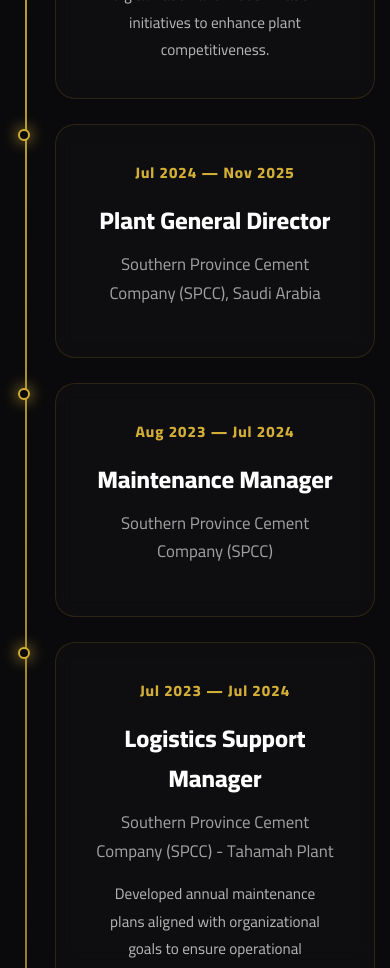
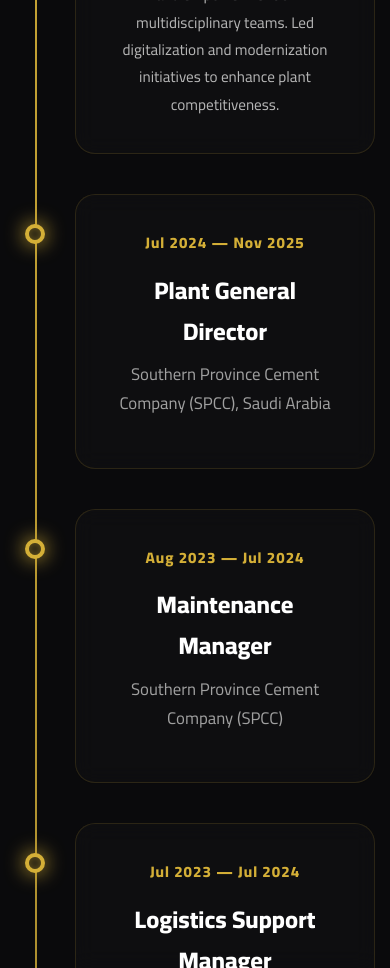
Before and after one commit to ahmedalmagmde/Saad-Eid-Salem, a plain HTML site: page index.html in a window 390 px wide. Shown: the part 2940-3908 px from the top of the page. Drawn offline with nearby package versions, Linux system fonts and the light colour scheme.

Commit message:
Update index.html

```diff
--- a/index.html
+++ b/index.html
@@ -209,49 +209,116 @@
     }
 
     /* الخط الزمني الفاخر للخبرات */
-    .timeline { position: relative; max-width: 900px; margin: auto; }
+    .timeline { position: relative; max-width: 1000px; margin: 0 auto; }
+
+    /* الخط الأساسي */
     .timeline::before {
-      content: ''; position: absolute; left: 20px; top: 0; bottom: 0; width: 2px;
+      content: ''; position: absolute; left: 50%; top: 0; bottom: 0; width: 2px;
       background: linear-gradient(to bottom, var(--gold-primary), transparent);
-    }
-    [dir="rtl"] .timeline::before { left: auto; right: 20px; }
-
-    .timeline-item { position: relative; padding-left: 60px; margin-bottom: 40px; }
-    [dir="rtl"] .timeline-item { padding-left: 0; padding-right: 60px; }
-
-    .timeline-dot {
-      position: absolute; left: 13px; top: 5px; width: 16px; height: 16px; border-radius: 50%;
-      background: var(--bg-dark); border: 3px solid var(--gold-primary);
-      box-shadow: 0 0 15px var(--gold-primary); transition: 0.4s;
-    }
-    [dir="rtl"] .timeline-dot { left: auto; right: 13px; }
-    .timeline-item:hover .timeline-dot { background: var(--gold-primary); transform: scale(1.3); }
-
-    @media (max-width: 768px) {
-      .timeline-item { padding-left: 50px; margin-bottom: 30px; }
-      [dir="rtl"] .timeline-item { padding-right: 50px; }
-      .timeline::before { left: 15px; }
-      [dir="rtl"] .timeline::before { right: 15px; }
-      .timeline-dot { left: 8px; width: 14px; height: 14px; }
-      [dir="rtl"] .timeline-dot { right: 8px; }
-      .timeline-content { padding: 25px; }
-      .timeline-content h3 { font-size: 1.2rem; }
-      .timeline-content h4 { font-size: 0.95rem; }
-      .timeline-content p { font-size: 0.9rem; }
+      transform: translateX(-50%);
     }
 
-    @media (max-width: 480px) {
-      .timeline-item { padding-left: 40px; margin-bottom: 25px; }
-      [dir="rtl"] .timeline-item { padding-right: 40px; }
-      .timeline::before { left: 10px; }
-      [dir="rtl"] .timeline::before { right: 10px; }
-      .timeline-dot { left: 3px; width: 12px; height: 12px; border-width: 2px; }
-      [dir="rtl"] .timeline-dot { right: 3px; }
-      .timeline-content { padding: 20px 15px; border-radius: 15px; }
-      .timeline-content h3 { font-size: 1.1rem; margin-bottom: 5px; }
-      .timeline-content h4 { font-size: 0.85rem; margin-bottom: 10px; }
-      .timeline-content p { font-size: 0.8rem; }
-      .time-date { font-size: 0.85rem; }
+    /* للجوال - خط عمودي من اليسار */
+    @media (max-width: 768px) {
+      .timeline::before {
+        left: 20px; top: 0; bottom: 0; width: 2px;
+        background: linear-gradient(to bottom, var(--gold-primary), rgba(212, 175, 55, 0.3));
+        transform: none;
+      }
+    }
+
+    [dir="rtl"] .timeline::before {
+      left: auto; right: 50%;
+      transform: translateX(50%);
+    }
+
+    [dir="rtl"] @media (max-width: 768px) {
+      .timeline::before {
+        left: auto; right: 20px;
+        transform: none;
+      }
+    }
+
+    /* العناصر الزمنية */
+    .timeline-item {
+      position: relative; margin-bottom: 50px;
+      display: grid; grid-template-columns: 1fr 1fr; gap: 50px; align-items: center;
+    }
+
+    /* التناوب - عناصر فردية على اليمين */
+    .timeline-item:nth-child(odd) .timeline-content {
+      grid-column: 2;
+    }
+
+    /* التناوب - عناصر زوجية على اليسار */
+    .timeline-item:nth-child(even) .timeline-content {
+      grid-column: 1;
+    }
+
+    /* النقطة في المنتصف */
+    .timeline-dot {
+      position: absolute; left: 50%; top: 30px; width: 20px; height: 20px;
+      border-radius: 50%; background: var(--bg-dark); border: 4px solid var(--gold-primary);
+      box-shadow: 0 0 20px var(--gold-primary), inset 0 0 10px rgba(212, 175, 55, 0.5);
+      transform: translateX(-50%);
+      transition: all 0.4s ease;
+      z-index: 10;
+    }
+
+    .timeline-item:hover .timeline-dot {
+      background: var(--gold-primary);
+      transform: translateX(-50%) scale(1.4);
+      box-shadow: 0 0 30px var(--gold-primary), inset 0 0 15px rgba(255, 255, 255, 0.3);
+    }
+
+    /* للجوال - تخطيط عمودي بسيط */
+    @media (max-width: 768px) {
+      .timeline-item {
+        grid-template-columns: 1fr;
+        gap: 0;
+        padding-left: 60px;
+        margin-bottom: 40px;
+      }
+
+      .timeline-item .timeline-content,
+      .timeline-item:nth-child(odd) .timeline-content,
+      .timeline-item:nth-child(even) .timeline-content {
+        grid-column: 1;
+      }
+
+      .timeline-dot {
+        left: 20px;
+        transform: translateX(-50%);
+      }
+
+      .timeline-item:hover .timeline-dot {
+        transform: translateX(-50%) scale(1.3);
+      }
+    }
+
+    [dir="rtl"] .timeline-item {
+      grid-template-columns: 1fr 1fr;
+      gap: 50px;
+    }
+
+    [dir="rtl"] .timeline-item:nth-child(odd) .timeline-content {
+      grid-column: 1;
+    }
+
+    [dir="rtl"] .timeline-item:nth-child(even) .timeline-content {
+      grid-column: 2;
+    }
+
+    [dir="rtl"] @media (max-width: 768px) {
+      .timeline-item {
+        padding-left: 0;
+        padding-right: 60px;
+      }
+
+      .timeline-dot {
+        left: auto;
+        right: 20px;
+      }
     }
 
     /* تنسيق المحتوى داخل الخط الزمني ليكون في منتصف المربع */
```
